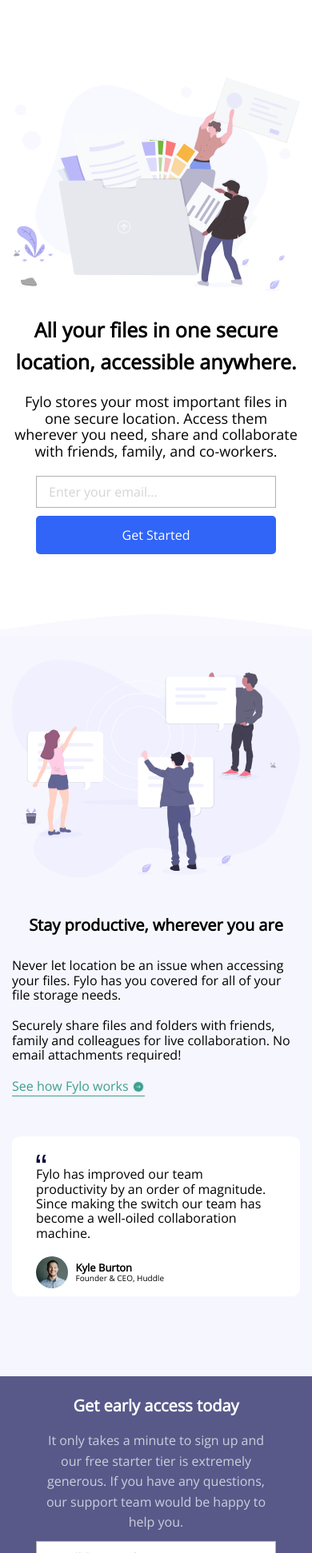
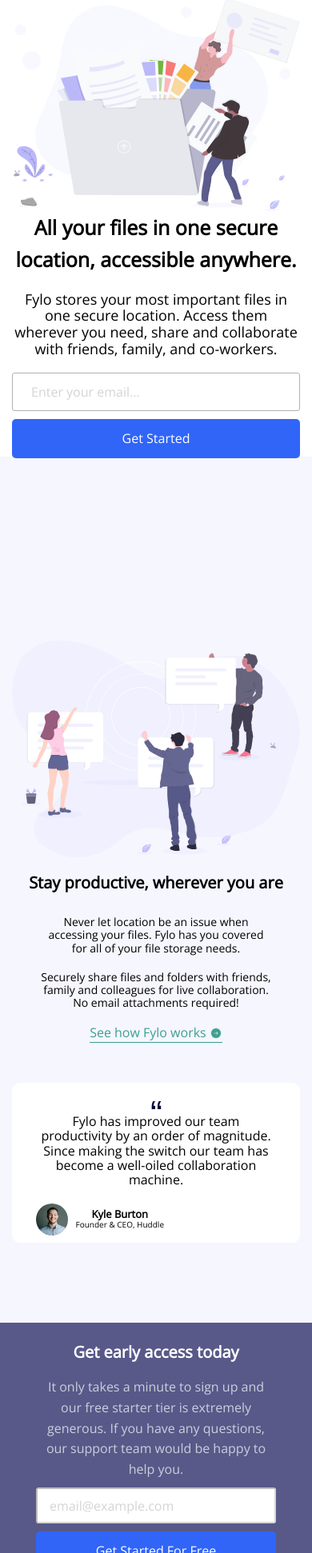
Before and after one commit to Erwin808/fylo-landing-page-with-two-column-layout-master, a plain HTML site: page index.html in a window 390 px wide. Shown: the part 58-2000 px from the top of the page at 80% size. Drawn offline with nearby package versions, Linux system fonts and the light colour scheme.

Commit message:
I modified the responsive

```diff
--- a/css/main.css
+++ b/css/main.css
@@ -63,7 +63,7 @@ header .container {
     font-weight: 400;
     opacity: 0.9;
 }
-@media (max-width: 427px) {
+@media (max-width: 767px) {
     header img {
         width: 85px;
     }
@@ -74,46 +74,52 @@ header .container {
 }
 /* End header */
 /* Start section one */
+.sc1 {
+    padding-top: 80px;
+}
 .sc1 .container {
-    display: flex;
-    flex-direction: row;
-    /* flex-wrap: wrap-reverse; */
+    display: grid;
+    grid-template-columns: 1fr 1fr;
 }
-/* .caption {
-    width: 530px;
-} */
-h1 {
-    font-size: 38px;
-    font-weight: 700;
-    margin-top: 100px;
+.title {
+    font-size: 30px;
+    font-weight: bold;
     line-height: 1.6;
 }
 .im {
-    width: 600px;
+    width: 100%;
 }
 .caption p {
     font-size: large;
     font-weight: 400;
     margin: 20px 0;
 }
-#em {
-    width: 300px;
+.email-input {
+    width: 280px;
     height: 40px;
     padding: 15px;
     margin-right: 10px;
     border: 1px solid black;
+}
+.start {
+    width: 100%;
+    display: flex;
+}
+.start input:first-child {
+    width: 60%;
+    padding: 23px;
+    border-radius: 3px;
 }
 :placeholder-shown {
     background-color: white;
     opacity: 0.3;
     padding-left: 15px;
 }
-[type=submit] {
-    width: 200px;
+.submit {
+    width: 40%;
     color: white;
     background-color: var(--Bright-Blue);
-    padding: 15px 50px;
-    margin-top: 10px;
+    padding: 10px 50px;
     border-radius: 5px;
     border: none;
     font-weight: 400;
@@ -121,36 +127,61 @@ h1 {
 [type=submit]:hover {
     opacity: 0.7;
 }
-/* Mobile screen */
-@media (max-width: 427px) {
+.image {
+    display: flex;
+    align-items: flex-end;
+}
+/* Meduim screen */
+@media (max-width: 992px) {
     .sc1 .container {
+        grid-template-columns: 60% 40%;
+    }
+    .image {
+        align-items: center;
+    }
+}
+/* Small screen */
+@media (max-width: 767px) {
+    body {
+        text-align: center;
+    }
+    .sc1 {
+        padding-top: 0;
+    }
+    .sc1 .container {
+        display: flex;
         flex-direction: column-reverse;
     }
-    .caption {
-        text-align: center;
-    }
-    h1 {
+    .title {
         font-size: 25px;
         margin: 0 0 10px;
     }
-    #em {
-        margin-right: 0px;
+    .start {
+        display: flex;
+        flex-direction: column;
     }
-    .im {
-        width: -webkit-fill-available;
-        margin: 100px 0 25px;
+    .start input:first-child {
+        width: 100%;
+        margin-bottom: 10px;
+    }
+    .start input:nth-child(2) {
+        width: 100%;
+        padding: 15px;
+    }
+    .image {
+        grid-row: 1;
     }
 }
 /* End section one  */
 /* Start section tow */
 .background {
-    height: 114px;
+    height: 110px;
     background-image: url(../images/bg-curve-desktop.svg);
     background-repeat: no-repeat;
     margin: 100px 0px -100px;
 }
 /* Mobile screen */
-@media (max-width: 427px) {
+@media (max-width: 767px) {
     .background {
         background-size: contain;
         background-repeat: no-repeat;
@@ -161,19 +192,21 @@ h1 {
 /* Start section three */
 .sc3 {
     background-color: var(--Light-Grayish-Blue);
+    padding: 100px 0;
 }
 .sc3 .container {
-    display: flex;
-    justify-content: space-between;
+    display: grid;
+    grid-template-columns: 55% 45%;
     margin-top: 100px;
 }
 .sc3 h2 {
-    font-size: 35px;
+    font-size: 32px;
     margin: 20px 0 30px;
 }
-.sc3 .container > div > p {
-    max-width: 520px;
+.sc3 .container .sc3-p {
+    width: 80%;
     font-weight: 400;
+    font-size: 14px;
     margin: 20px 0;
 }
 .link {
@@ -194,7 +227,7 @@ h1 {
     background-color: white;
     border-radius: 10px;
     padding: 20px 30px;
-    margin: 50px 0 100px;
+    margin-top: 50px;
 }
 .pr img[src*="avatar"] {
     width: 40px;
@@ -219,20 +252,39 @@ h1 {
     font-size: small;
     font-weight: 700;
 }
-.sc3 .im {
-    width: 500px;
+.sc3 .image-2 img {
+    width: 100%;
     margin-top: 30px;
 }
-@media (max-width: 427px) {
+@media (max-width: 992px) {
     .sc3 .container {
+        grid-template-columns: 60% 40%;
+    }
+    .image-2 {
+        display: flex;
+        align-items: flex-start;
+    }
+    .sc3 .image-2 img {
+        width: 100%;
+    }
+}
+@media (max-width: 767px) {
+    .sc3 .container {
+        display: flex;
         flex-direction: column-reverse;
     }
     .sc3 h2 {
         font-size: 20px;
         text-align: center;
     }
-    .sc3 .im {
-        width: -webkit-fill-available;
+    .sc3 .container .sc3-p {
+        margin: 20px auto;
+    }
+    .link {
+        margin: auto;
+    }
+    .pr {
+        margin: 50px auto 0;
     }
 }
 /* End section three */
@@ -241,12 +293,12 @@ h1 {
     background-color: var(--Desaturated-Blue);
 }
 .sc4 .container {
-    display: flex;
-    justify-content: space-between;
+    display: grid;
+    grid-template-columns: 60% 40%;
     padding: 100px 0px;
 }
 .sc4 .container div p {
-    width: 500px;
+    width: 90%;
     color: white;
     line-height: 1.6;
     opacity: 0.7;
@@ -256,18 +308,35 @@ h3 {
     color: white;
     margin-bottom: 20px;
 }
-.em div input {
-    width: 400px !important;
-    margin-right: 0px !important;
+.email {
+    background-color: white;
+    height: 45px;
+    margin-bottom: 15px;
+    border-radius: 3px;
+    outline: none;
 }
-.sc4 .container input:last-of-type {
-    padding: 15px 0px;
+.em .email input {
+    width: 100% ;
+    height: 100%;
+    padding: 0 15px;
 }
-.em div {
-    background-color: white;
+.submit-2 {
+    color: white;
+    background-color: var(--Bright-Blue);
+    padding: 15px 50px;
+    border-radius: 5px;
+    border: none;
+    font-weight: 400;
 }
-@media (max-width: 427px) {
+@media (max-width: 992px) {
     .sc4 .container {
+        display: flex;
+        align-items: flex-end;
+    }
+}
+@media (max-width: 767px) {
+    .sc4 .container {
+        display: flex;
         flex-direction: column;
         padding: 25px 0 50px;
     }
@@ -283,11 +352,12 @@ h3 {
         text-align: center;
         margin: 10px auto;
     }
-    .em div input {
-        width: 300px !important;
+    .email {
+        width: 300px;
     }
-    [type=submit] {
+    .submit-2 {
         width: 300px;
+        margin-top: 10px;
     }
 }
 /* End section four */
@@ -302,13 +372,16 @@ footer {
 .connect {
     padding: 20px 0;
     display: grid;
-    grid-template-columns: repeat(auto-fill ,minmax(250px , 1fr));
+    grid-template-columns: repeat(auto-fill ,minmax(235px , 1fr));
+    justify-items: flex-start;
 }
 .phon > div {
     display: flex;
+    align-items: center;
     padding: 10px;
 }
 .phon > div p {
+    width: 200px;
     color: white;
     margin-left: 20px;
 }
@@ -326,6 +399,7 @@ footer {
 .icons {
     display: flex;
     justify-content: center;
+    justify-self: center;
 }
 .icons div {
     width: 30px;
@@ -348,7 +422,15 @@ i {
 .icons div:hover i {
     color: var(--Bright-Blue);
 }
-@media (max-width: 427px) {
+@media (max-width: 992px) {
+    .connect {
+        grid-template-columns: repeat(auto-fill ,minmax(150px , 1fr));
+    }
+}
+@media (max-width: 767px) {
+    .connect {
+        grid-template-columns: 1fr;
+    }
     .links {
         padding: 0;
         margin-top: 30px;
--- a/index.html
+++ b/index.html
@@ -41,14 +41,14 @@
   <section class="sc1">
     <div class="container">
       <div class="caption">
-        <h1>All your files in one secure location, accessible anywhere.</h1>
+        <h1 class="title">All your files in one secure location, accessible anywhere.</h1>
         <p>Fylo stores your most important files in one secure location.
           Access them wherever you need, share and collaborate with friends,
           family, and co-workers.</p>
         <div>
-          <form action="">
-            <input type="email" id="em" placeholder="Enter your email...">
-            <input type="submit" value="Get Started">
+          <form class="start" action="">
+            <input class="email-input" type="email" placeholder="Enter your email...">
+            <input class="submit" type="submit" value="Get Started">
           </form>
         </div>
       </div>
@@ -66,9 +66,9 @@
     <div class="container">
       <div>
         <h2>Stay productive, wherever you are</h2>
-        <p>Never let location be an issue when accessing your files. Fylo has you
+        <p class="sc3-p">Never let location be an issue when accessing your files. Fylo has you
           covered for all of your file storage needs.</p>
-        <p>Securely share files and folders with friends, family and colleagues for
+        <p class="sc3-p">Securely share files and folders with friends, family and colleagues for
           live collaboration. No email attachments required!</p>
         <div class="link">
           <a href="#">See how Fylo works</a>
@@ -87,8 +87,8 @@
           </div>
         </div>
       </div>
-      <div>
-        <img src="images/illustration-2.svg" alt="" class="im">
+      <div class="image-2">
+        <img src="images/illustration-2.svg" alt="">
       </div>
     </div>
   </section>
@@ -103,8 +103,8 @@
       </div>
       <div class="em">
         <form action="">
-          <div><input type="email" id="em" placeholder="email@example.com"></div>
-          <input type="submit" value="Get Started For Free">
+          <div class="email"><input type="email" id="em" placeholder="email@example.com"></div>
+          <input class="submit-2" type="submit" value="Get Started For Free">
         </form>
       </div>
     </div>
```
